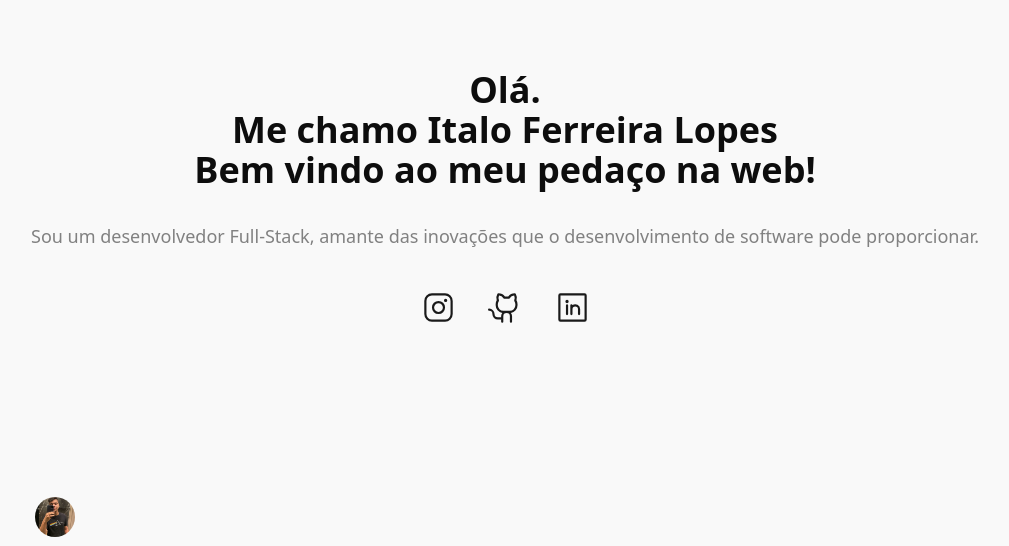
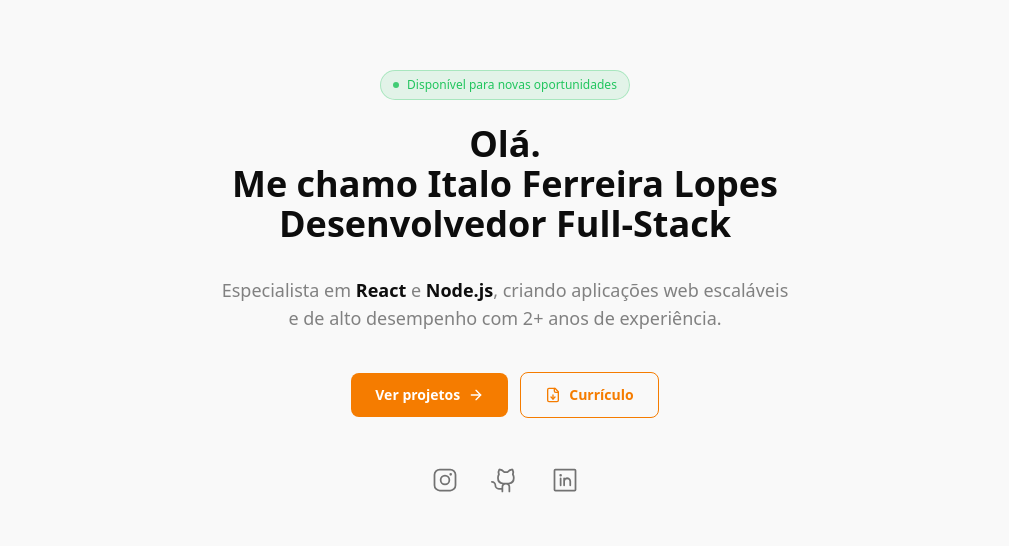
Before and after one commit to ItaloFL/portfolio, a React (Vite) app: page / in a window 1280 px wide. Shown: the part 143-689 px from the top of the page, without its empty margins (135-1144 px from the left). Built offline with nearby package versions, Linux system fonts and the light colour scheme; no server answers.

Commit message:
feat :sparkles: home remake and link to insta

```diff
--- a/src/screens/contact.tsx
+++ b/src/screens/contact.tsx
@@ -44,7 +44,7 @@ export function Contact() {
             <ul className="flex items-center justify-center gap-3 mb-[4rem]">
               <li>
                 <Link
-                  to="https://github.com/ItaloFL"
+                  to="https://www.instagram.com/italonfl"
                   target="_blank"
                   className="flex items-center justify-center w-11 h-11 rounded-lg
                     border border-border-color dark:border-border-color-dark
--- a/src/screens/home.tsx
+++ b/src/screens/home.tsx
@@ -1,12 +1,21 @@
 import { RevealOnScroll } from "@/components/revealOnScroll";
 import { GithubLogo, InstagramLogo, LinkedinLogo } from "@phosphor-icons/react";
 import { Link } from "react-router-dom";
+import { ArrowRight, FileDown } from "lucide-react";
+import curriculum from "../assets/curriculo.pdf";
 
 export function Home() {
   return (
-    <main className="bg-[#F9F9F9]  dark:bg-[#0F0F0F] transition-colors pt-[6.3rem]">
+    <main className="bg-[#F9F9F9] dark:bg-[#0F0F0F] transition-colors pt-[6.3rem]">
       <RevealOnScroll>
         <div className="py-[7rem] flex flex-col text-center px-10">
+          <div className="flex justify-center mb-6">
+            <div className="inline-flex items-center gap-2 px-3 py-1.5 rounded-full border border-green-500/30 bg-green-500/10 text-green-500 text-xs font-medium">
+              <span className="w-1.5 h-1.5 rounded-full bg-green-500 animate-pulse" />
+              Disponível para novas oportunidades
+            </div>
+          </div>
+
           <p className="text-2xl text-title-color font-semibold animate-slideUp duration-75 dark:text-title-color-dark lg:text-3xl xl:text-4xl 2xl:text-5xl">
             Olá.
           </p>
@@ -14,23 +23,53 @@ export function Home() {
             Me chamo Italo Ferreira Lopes
           </p>
           <p className="text-2xl text-title-color font-semibold animate-slideUp duration-150 dark:text-title-color-dark lg:text-3xl xl:text-4xl 2xl:text-5xl">
-            Bem vindo ao meu pedaço na web!
+            Desenvolvedor Full-Stack
           </p>
 
-          <p className="text-[#818181] mt-8 text-md lg:text-lg 2xl:text-lg">
-            Sou um desenvolvedor Full-Stack, amante das inovações que o
-            desenvolvimento de software pode proporcionar.
+          <p className="text-[#818181] mt-8 text-md lg:text-lg 2xl:text-lg max-w-xl mx-auto">
+            Especialista em{" "}
+            <span className="font-semibold text-title-color dark:text-title-color-dark">
+              React
+            </span>{" "}
+            e{" "}
+            <span className="font-semibold text-title-color dark:text-title-color-dark">
+              Node.js
+            </span>
+            , criando aplicações web escaláveis e de alto desempenho com 2+ anos
+            de experiência.
           </p>
 
-          <ul className="flex items-center justify-center mt-8 gap-4">
+          <div className="flex items-center justify-center gap-3 mt-10 flex-wrap">
+            <Link
+              to="projects"
+              className="inline-flex items-center gap-2 px-6 py-3 rounded-lg font-semibold text-sm
+                bg-link-hover-color text-white hover:brightness-90 transition-all duration-200"
+            >
+              Ver projetos
+              <ArrowRight size={16} />
+            </Link>
+
+            <a
+              href={curriculum}
+              download
+              className="inline-flex items-center gap-2 px-6 py-3 rounded-lg font-semibold text-sm
+                border border-link-hover-color text-link-hover-color
+                hover:bg-link-hover-color hover:text-white transition-all duration-200"
+            >
+              <FileDown size={16} />
+              Currículo
+            </a>
+          </div>
+
+          <ul className="flex items-center justify-center mt-10 gap-4">
             <Link
               to="https://www.instagram.com/italonfl"
               target="_blank"
               className="p-2 cursor-pointer transition-colors"
             >
               <InstagramLogo
-                size={35}
-                className="text-primary-color dark:text-primary-color-dark"
+                size={28}
+                className="text-primary-color dark:text-primary-color-dark opacity-60 hover:opacity-100 transition-opacity"
               />
             </Link>
             <Link
@@ -39,8 +78,8 @@ export function Home() {
               className="p-2 cursor-pointer transition-colors"
             >
               <GithubLogo
-                size={35}
-                className="text-primary-color dark:text-primary-color-dark"
+                size={28}
+                className="text-primary-color dark:text-primary-color-dark opacity-60 hover:opacity-100 transition-opacity"
               />
             </Link>
             <Link
@@ -49,8 +88,8 @@ export function Home() {
               className="p-2 cursor-pointer transition-colors"
             >
               <LinkedinLogo
-                size={35}
-                className="text-primary-color dark:text-primary-color-dark"
+                size={28}
+                className="text-primary-color dark:text-primary-color-dark opacity-60 hover:opacity-100 transition-opacity"
               />
             </Link>
           </ul>
--- a/src/screens/projects.tsx
+++ b/src/screens/projects.tsx
@@ -5,7 +5,6 @@ export function Projects() {
   return (
     <div className="bg-[#F9F9F9] dark:bg-[#0F0F0F] transition-colors min-h-screen pt-[6rem]">
       <div className="max-w-5xl mx-auto px-10 py-[5rem]">
-        {/* Header */}
         <div className="mb-14">
           <p className="text-xs font-mono uppercase tracking-widest text-second-color dark:text-second-color-dark opacity-60 mb-3">
             — seleção de trabalhos
```
